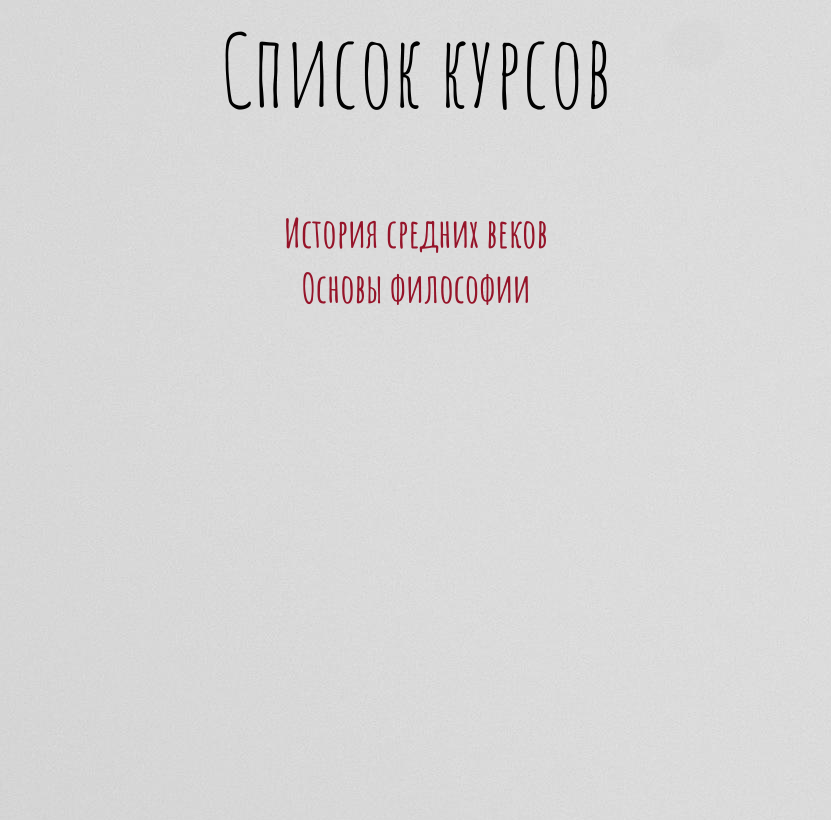
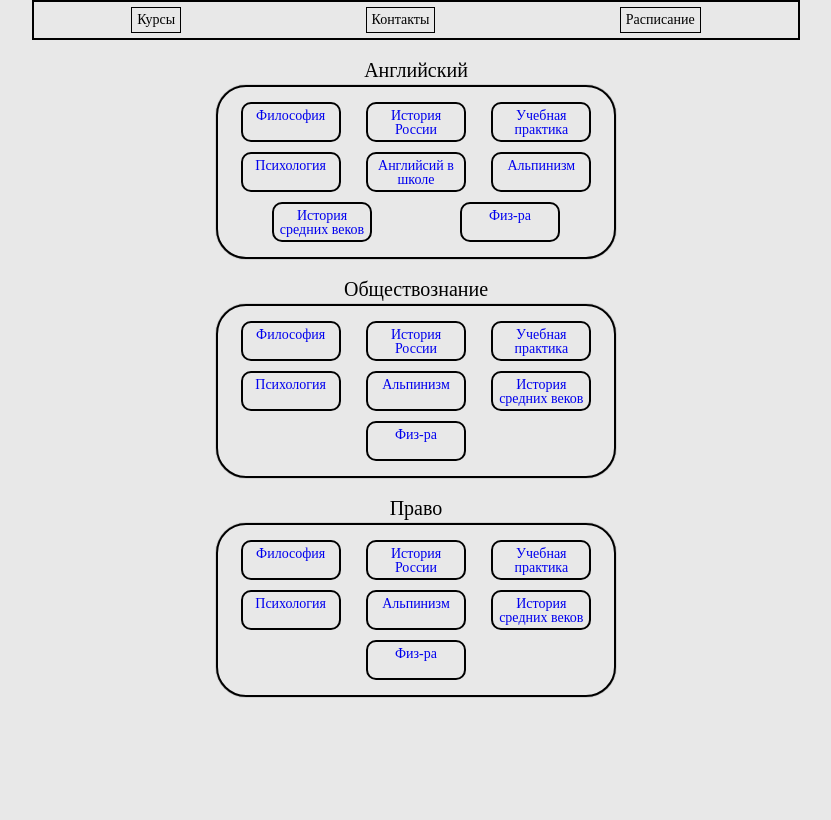
Before and after one commit to Cheizlol/my-cources, a plain HTML site: page index.html in a window 1280 px wide. Shown: the whole page, without its empty margins (224-1055 px from the left). Drawn offline with Linux system fonts and the light colour scheme.

Commit message:
Add files via upload

```diff
--- a/index.html
+++ b/index.html
@@ -1,21 +1,66 @@
 <!DOCTYPE html>
 <html lang="en">
 <head>
-    <link rel='shortcut icon' href='paper.ico' type='image/x-icon'>
-    <meta charset="UTF-8">
-    <meta name="viewport" content="width=device-width, initial-scale=1.0">
-    <title>Список курсов</title>
-    <link rel='stylesheet' href='style.css'>
-    <link href="https://fonts.googleapis.com/css2?family=Amatic+SC:wght@400;700&display=swap" rel="stylesheet">
+	<meta charset="UTF-8">
+	<meta name="viewport" content="width=device-width, initial-scale=1.0">
+	<title>Курсы</title>
+	<link rel="stylesheet" href="style.css">
 </head>
 <body>
-    <h1>
-        Список курсов
-    </h1>
-<ul class='border'>
-    <li><a href='https://e.kspu.ru/course/view.php?id=2532' title='История средних веков' target='_blank'>История средних веков </a></li>
-    <li><a href='https://e.kspu.ru/course/view.php?id=4339' title='Философия' target='_blank'>Основы философии</a></li>
-</ul>
+	<nav>
+		<ul class="navigation">
+			<li class="navigation__item"><a class='navigation__item_color' href="#">Курсы</a></li>
+			<li class="navigation__item"><a class='navigation__item_color' href="#">Контакты</a></li>
+			<li class="navigation__item"><a class='navigation__item_color' href="https://tt.kspu.ru/department/19">Расписание</a></li>
+		</ul>
+	</nav>
 
+	<main class="cources">
+		<fieldset>
+			<legend class='group-title'>Английский</legend>
+		<div class="cources__group">
+			<ul class="study-list">
+				<li class="study-list__item"><a class='study-list__item_color' href="https://e.kspu.ru/course/view.php?id=4339" target='_blank'>Философия</a></li>
+				<li class="study-list__item"><a class='study-list__item_color' href="https://e.kspu.ru/course/view.php?id=4207" target='_blank'>История России</a></li>
+				<li class="study-list__item"><a class='study-list__item_color' href="https://e.kspu.ru/course/view.php?id=4252" target='_blank'>Учебная практика</a></li>
+				<li class="study-list__item"><a class='study-list__item_color' href="https://e.kspu.ru/course/view.php?id=2838" target='_blank'>Психология</a></li>
+				<li class="study-list__item"><a class='study-list__item_color' href="https://e.kspu.ru/course/view.php?id=2229" target='_blank'>Английсий в школе</a></li>
+				<li class="study-list__item"><a class='study-list__item_color' href="https://e.kspu.ru/course/view.php?id=3753" target='_blank'>Альпинизм</a></li>
+				<li class="study-list__item"><a class='study-list__item_color' href="https://e.kspu.ru/course/view.php?id=2532" target='_blank'>История средних веков</a></li>
+				<li class="study-list__item"><a class='study-list__item_color' href="https://e.kspu.ru/course/view.php?id=2951" target='_blank'>Физ-ра</a></li>
+				</fieldset>
+			</ul>
+		</div>
+		<fieldset>
+			<legend class='group-title'>Обществознание</legend>
+		<div class="cources__group">
+			<ul class="study-list">
+				<li class="study-list__item"><a class='study-list__item_color' href="https://e.kspu.ru/course/view.php?id=4339" target='_blank'>Философия</a></li>
+				<li class="study-list__item"><a class='study-list__item_color' href="https://e.kspu.ru/course/view.php?id=4207" target='_blank'>История России</a></li>
+				<li class="study-list__item"><a class='study-list__item_color' href="https://e.kspu.ru/course/view.php?id=4252" target='_blank'>Учебная практика</a></li>
+				<li class="study-list__item"><a class='study-list__item_color' href="https://e.kspu.ru/course/view.php?id=2838" target='_blank'>Психология</a></li>
+
+				<li class="study-list__item"><a class='study-list__item_color' href="https://e.kspu.ru/course/view.php?id=3753" target='_blank'>Альпинизм</a></li>
+				<li class="study-list__item"><a class='study-list__item_color' href="https://e.kspu.ru/course/view.php?id=2532" target='_blank'>История средних веков</a></li>
+				<li class="study-list__item"><a class='study-list__item_color' href="https://e.kspu.ru/course/view.php?id=2951" target='_blank'>Физ-ра</a></li>
+			</fieldset>
+			</ul>
+		</div>
+		<fieldset>
+			<legend class='group-title'>Право</legend>
+		<div class="cources__group">
+			<ul class="study-list">
+				<li class="study-list__item"><a class='study-list__item_color' href="https://e.kspu.ru/course/view.php?id=4339" target='_blank'>Философия</a></li>
+				<li class="study-list__item"><a class='study-list__item_color' href="https://e.kspu.ru/course/view.php?id=4207" target='_blank'>История России</a></li>
+				<li class="study-list__item"><a class='study-list__item_color' href="https://e.kspu.ru/course/view.php?id=4252" target='_blank'>Учебная практика</a></li>
+				<li class="study-list__item"><a class='study-list__item_color' href="https://e.kspu.ru/course/view.php?id=2838" target='_blank'>Психология</a></li>
+
+				<li class="study-list__item"><a class='study-list__item_color' href="https://e.kspu.ru/course/view.php?id=3753" target='_blank'>Альпинизм</a></li>
+				<li class="study-list__item"><a class='study-list__item_color' href="https://e.kspu.ru/course/view.php?id=2532" target='_blank'>История средних веков</a></li>
+				<li class="study-list__item"><a class='study-list__item_color' href="https://e.kspu.ru/course/view.php?id=2951" target='_blank'>Физ-ра</a></li>
+				</fieldset>
+			</ul>
+		</div>
+	</main>
 </body>
 </html>
--- a/style.css
+++ b/style.css
@@ -1,125 +1,106 @@
-* {
-    padding: 0;
-    margin: 0;
-    border: 0;
-  }
-
-
-  *,
-  *:before,
-  *:after {
-    -webkit-box-sizing: border-box;
-    -moz-box-sizing: border-box;
-    box-sizing: border-box;
-  }
-
-
-  :focus,
-  :active {
-    outline: none;
-  }
-  a:focus,
-  a:active {
-    outline: none;
-  }
-
-
-  nav,
-  footer,
-  header,
-  aside {
-    display: block;
-  }
-
-
-  html,
-  body {
-    height: 100%;
-    width: 100%;
-    font-size: 100%;
-    line-height: 1;
-    font-size: 14px;
-    -ms-text-size-adjust: 100%;
-    -moz-text-size-adjust: 100%;
-    -webkit-text-size-adjust: 100%;
-  }
-
-
-  input,
-  button,
-  textarea {
-    font-family: inherit;
-  }
-
-
-  input::-ms-clear {
-    display: none;
-  }
-  button {
-    cursor: pointer;
-  }
-  button::-moz-focus-inner {
-    padding: 0;
-    border: 0;
-  }
-  a,
-  a:visited {
-    text-decoration: none;
-  }
-  a:hover {
-    text-decoration: none;
-  }
-  ul li {
-    list-style: none;
-  }
-  img {
-    vertical-align: top;
-  }
-  h1,
-  h2,
-  h3,
-  h4,
-  h5,
-  h6 {
-    font-size: inherit;
-    font-weight: 400;
-  }
+/*Обнуление*/
+*{padding: 0;margin: 0;border: 0;}
+*,*:before,*:after{-moz-box-sizing: border-box;-webkit-box-sizing: border-box;box-sizing: border-box;}
+:focus,:active{outline: none;}
+a:focus,a:active{outline: none;}
+nav,footer,header,aside{display: block;}
+html,body{height:100%;width:100%;font-size:100%;line-height:1;font-size:14px;-ms-text-size-adjust:100%;-moz-text-size-adjust:100%;-webkit-text-size-adjust:100%;}
+input,button,textarea{font-family:inherit;}
+input::-ms-clear{display: none;}
+button{cursor: pointer;}
+button::-moz-focus-inner{padding:0;border:0;}
+a,a:visited{text-decoration: none;}
+a:hover{text-decoration: none;}
+ul li{list-style: none;}
+img{vertical-align: top;}
+h1,h2,h3,h4,h5,h6{font-size:inherit;font-weight: inherit;}
+/*--------------------*/
 
 body {
-    background-color: lightgrey;
-    background: url(img.jpg)
+	background-color: #e8e8e8;
+	max-width: 60%;
+	margin: 0 auto;
 }
 
-h1 {
-    font-size: 100px;
-    text-align: center;
-    margin: 20px;
-    font-family: 'amatic SC';
-    color: black;
+.navigation {
+display: flex;
+justify-content: space-around;
+border: 2px solid black;
+padding: 5px;
 }
 
-ul {
-
-    padding-top: 35px;
-    line-height: 55px;
-    font-size: 40px;
-    margin: 70px 0 0 30px;
-    font-family: 'amatic SC';
-    font-weight: 700;
-
+.navigation__item {
+border: 1px solid black;
+padding: 5px;
 
 
 }
 
-.border {
-    border: 0px solid rgb(150, 20, 41);;
-    width: 300px;
-    height: 200px;
-    text-align: center;
-    margin: 0 auto;
-    margin-top: 50px;
+.navigation__item:hover {
+	color: white;
+background-color: rgba(1, 0, 50, 0.5);
 }
 
-a {
-    color: rgb(150, 20, 41);
+
+.navigation__item_color {
+color: black;
 }
+
+.navigation__item_color:hover {
+color: white;
+}
+
+
+.cources {
+	display: flex;
+	justify-content: space-around;
+	margin: 20px 0 0 0;
+	flex-wrap: wrap;
+}
+
+.cources__group {
+	border: 2px solid black;
+	max-width: 400px;
+	max-height: 400px;
+	border-radius: 30px;
+	margin: 0 0 20px 0;
+	box-shadow: 0 0 1px;
+	}
+
+.study-list {
+	display: flex;
+	flex-wrap: wrap;
+	justify-content: space-around;
+	margin: 10px;
+}
+
+.study-list__item {
+
+	border: 2px solid black;
+	border-radius: 10px;
+	padding: 5px;
+	margin: 5px;
+	min-width: 100px;
+	min-height: 40px;
+	max-width: 100px;
+	max-height: 40px;
+	text-align: center;
+
+}
+
+.study-list__item:hover {
+	background-color: red;
+	box-shadow: 0 0 1px;
+
+}
+
+.study-list__item_color:hover {
+color: white;
+
+}
+
+.group-title {
+	text-align: center;
+	margin: 0 0 5px 0;
+	font-size: 20px;
+}
```
Also changed, not shown: 1 other file.
